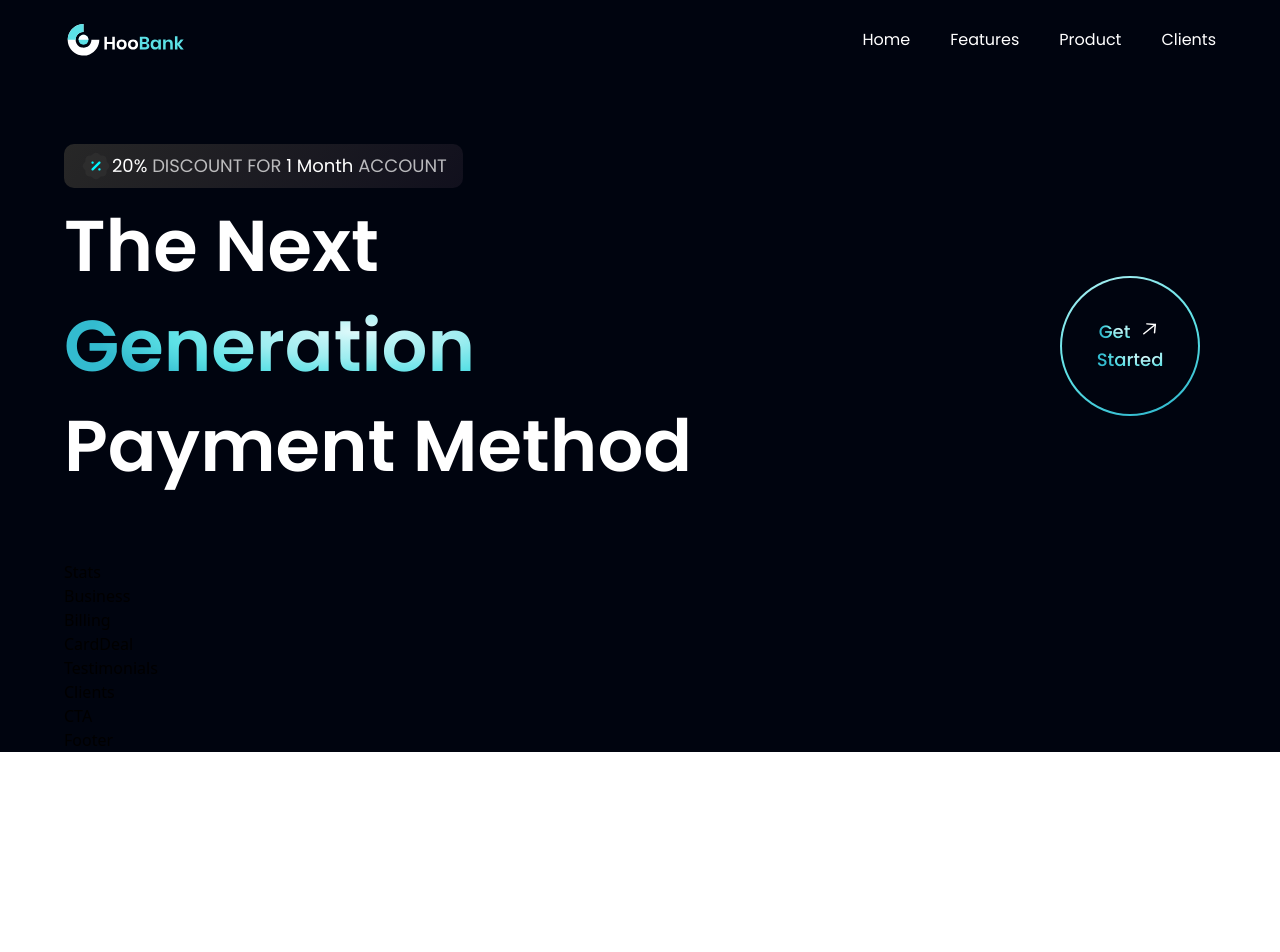
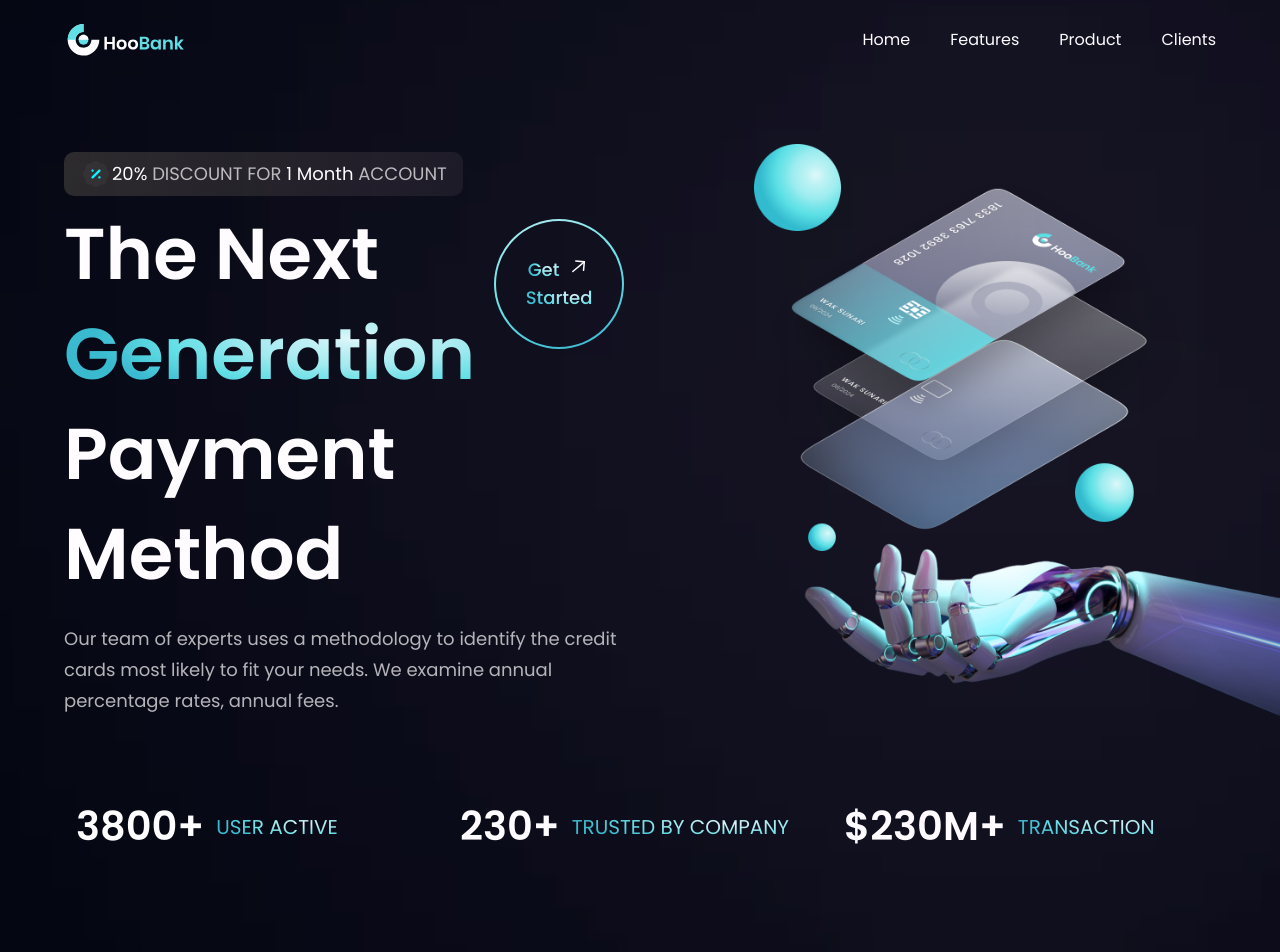
Before and after one commit to Alvin-Mwangi-W/bank_react_app, a React (Vite) app in the folder bank_app/: page / in a window 1280 px wide. Shown: the top 952 px of the page. Before the commit the page ends 800 px from the top, so only its background shows below. Built offline with nearby package versions, Linux system fonts and the light colour scheme.

Commit message:
hero sections and stats

```diff
--- a/bank_app/src/components/Business.jsx
+++ b/bank_app/src/components/Business.jsx
@@ -1,8 +1,14 @@
-import React from 'react'
+import { features } from "../constants"
+import styles, { layout } from "../style"
+import Button from "./Button"
 
 const Business = () => {
   return (
-    <div>Business</div>
+    <section id="features" className={layout.section}>
+      <div className={layout.sectionInfo}>
+        <h2>You do the business, <br /> we’ll handle the money.</h2>
+      </div>
+    </section>
   )
 }
 
--- a/bank_app/src/components/GetStarted.jsx
+++ b/bank_app/src/components/GetStarted.jsx
@@ -4,7 +4,7 @@
 
 const GetStarted = () => {
   return (
-    <div className={`${styles.flexCenter} w-[140px] h-[140px] rounded-full bg-blue-gradient p-[2px] cursor-pointer`}>
+    <div className={`${styles.flexCenter} w-[130px] h-[130px] rounded-full bg-blue-gradient p-[2px] cursor-pointer`}>
       <div className={`${styles.flexCenter} flex-col bg-primary w-[100%] h-[100%] rounded-full` }>
         <div className={`${styles.flexStart} flex-row`}>
           <p className='font-poppins font-medium text-[18px] leading-[28px] mr-2'>
--- a/bank_app/src/components/Hero.jsx
+++ b/bank_app/src/components/Hero.jsx
@@ -15,21 +15,41 @@
         <div className="flex flex-row items-center py-[6px] px-4 bg-discount-gradient rounded-[10px] mb-2">
           <img src={discount} alt="discount" className="w-[32px] h-[32px]" />
           <p className={`${styles.paragraph}`}>
-            <span className="text-white">20%</span> DISCOUNT FOR {' '}<span className="text-white">1 Month</span> ACCOUNT
+            <span className="text-white">20%</span> DISCOUNT FOR{" "}
+            <span className="text-white">1 Month</span> ACCOUNT
           </p>
         </div>
-
         <div className="flex flex-row justify-between items-center w-full">
-          <h1 className="flex-1 font-poppins font-semibold ss:text-[72px] text-[52px] text-white ss:leading-[100px]">The Next <br className="sm:block hidden" /> {' '}
-          <span className="text-gradient">Generation </span> <br className="sm:block hidden" /> {' '}
-            Payment Method
+          <h1 className="flex-1 font-poppins font-semibold ss:text-[72px] text-[52px] text-white ss:leading-[100px]">
+            The Next <br className="sm:block hidden" />
+            <span className="text-gradient">Generation </span>{" "}
+            <br className="sm:block hidden" /> Payment Method
           </h1>
 
-          <div className="ss:flex hidden md:mr-4 mr-0">
+          <div className="ss:flex hidden md:mr-4 ml-17 mb-60">
             <GetStarted />
-
           </div>
         </div>
+
+        <p className={`${styles.paragraph} max-width-[470px] mt-5`}>
+          {" "}
+          Our team of experts uses a methodology to identify the credit cards
+          most likely to fit your needs. We examine annual percentage rates,
+          annual fees.
+        </p>
+      </div>
+
+      <div className={`flex-1 flex ${styles.flexStart} md:my-0 my-10 relative`}>
+        <img src={robot} alt="billing" className="w-[100%] h-[100%] relative z-[5]" />
+
+        <div className="absolute z-[0] w-[40%] h-[35%] top-0 pink__gradient" />
+        <div className="absolute z-[1] w-[80%] h-[80%] rounded bottom-40 white__gradient" />
+        <div className="absolute z-[0] w-[50%] h-[50%] right-20 bottom-20 blue__gradient pink__gradient" />
+
+      </div>
+
+      <div className={`ss:hidden ${styles.flexCenter}`}>
+        <GetStarted />
       </div>
     </section>
   );
--- a/bank_app/src/components/Stats.jsx
+++ b/bank_app/src/components/Stats.jsx
@@ -1,8 +1,16 @@
-import React from 'react'
+import { stats } from "../constants"
+import styles from "../style"
 
 const Stats = () => {
   return (
-    <div>Stats</div>
+    <div className={`${styles.flexCenter} flex-row flex-wrap sm:mb-20 mb-6`}>
+      {stats.map((stat) => (
+        <div key={stat.id} className={`flex-1 flex justify-start items-center flex-row m-3`}>
+          <h4 className="font-poppins font-semibold xs:text-[40px] text-[30px] xs:leading-[53px] leading-[43px] text-white">{stat.value}</h4>
+          <p className="font-poppins font-normal xs:text-[20px] text-[15px] xs:leading-[26px] leading-[21px] text-gradient uppercase ml-3">{stat.title}</p>
+        </div>
+      ))}
+    </div>
   )
 }
 
```
